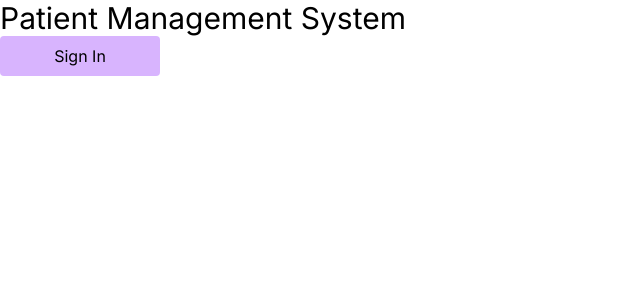
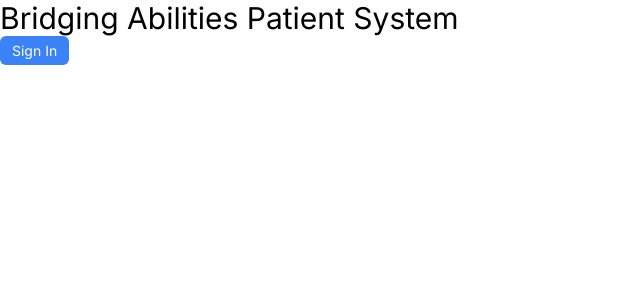
Before and after one commit to Cheryl-LL/final-project, a Next.js app: page / in a window 1280 px wide. Shown: the top 300 px of the page, without its empty margins (0-640 px from the left). Built offline with nearby package versions, Linux system fonts and the light colour scheme; no server answers.

Commit message:
Update page.js

```diff
--- a/src/app/page.js
+++ b/src/app/page.js
@@ -25,7 +25,7 @@ export default function SignInPage() {
   return (
     <main>
       <header>
-        <h1 className="text-3xl">Patient Management System</h1>
+        <h1 className="text-3xl">Bridging Abilities Patient System</h1>
       </header>
       {user ? (
         //User is logged in
@@ -33,11 +33,10 @@ export default function SignInPage() {
           <p>Welcome, {user.displayName}</p>
           <p>{user.email}</p>
           <img className="w-8 h-8" src={user.photoURL} />
-          <Link className="underline text-green-600 hover:text-green-300" href="/pages/view-patient-list">View Patient List</Link>
-          <Link className="underline text-green-600 hover:text-green-300" href="/pages/add-new-patient">Add New Patient</Link>
+          <Link className="btn" href="/pages/view-patient-list">Enter System</Link>
           <button
             onClick={handleSignOut}
-            className="bg-purple-300 w-40 h-10 rounded mb-5"
+            className="btn mx-10"
           >
             Sign Out
           </button>
@@ -47,7 +46,7 @@ export default function SignInPage() {
         <div>
           <button
             onClick={handleSignIn}
-            className="bg-purple-300 w-40 h-10 rounded mb-5"
+            className="btn"
           >
             Sign In
           </button>
```
